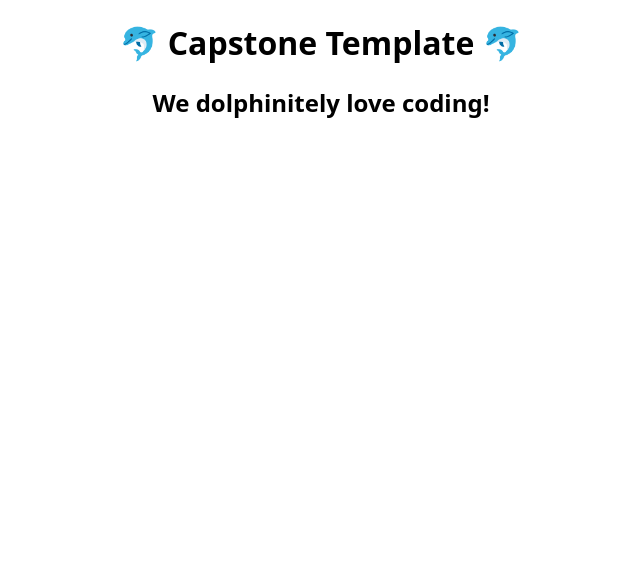
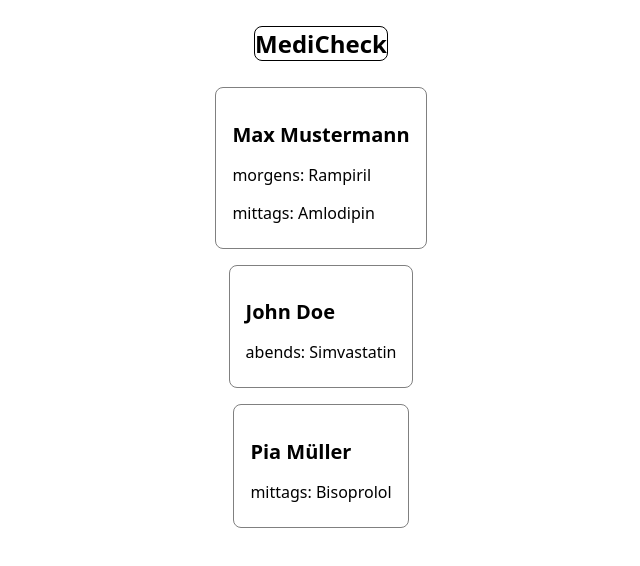
Before and after one commit to rueveydaakuel/MediCeck, a Next.js app: page / in a window 1280 px wide. Shown: the top 566 px of the page, without its empty margins (319-959 px from the left). Built offline with nearby package versions, Linux system fonts and the light colour scheme.

Commit message:
create homePage with sample data

```diff
--- /dev/null
+++ b/data.json
@@ -0,0 +1,35 @@
+{
+  "people": [
+    {
+      "name": "Max Mustermann",
+      "medication": [
+        {
+          "time": "morgens",
+          "details": "Rampiril"
+        },
+        {
+          "time": "mittags",
+          "details": "Amlodipin"
+        }
+      ]
+    },
+    {
+      "name": "John Doe",
+      "medication": [
+        {
+          "time": "abends",
+          "details": "Simvastatin"
+        }
+      ]
+    },
+    {
+      "name": "Pia Müller",
+      "medication": [
+        {
+          "time": "mittags",
+          "details": "Bisoprolol"
+        }
+      ]
+    }
+  ]
+}
--- a/pages/index.js
+++ b/pages/index.js
@@ -1,11 +1,72 @@
-import Heading from "../components/Heading";
-import SubHeading from "../components/SubHeading";
+import React from "react";
+import styled from "styled-components";
+import data from "../data.json";
 
-export default function Home() {
+const Header = styled.h1`
+  border: 1px solid;
+  border-radius: 8px;
+  text-align: center;
+  font-size: 24px;
+  margin-bottom: 16px;
+`;
+
+const HeaderContainer = styled.div`
+  display: flex;
+  justify-content: center;
+  align-items: center;
+  padding: 10px;
+`;
+
+const Card = styled.div`
+  border: 1px solid grey;
+  border-radius: 8px;
+  padding: 16px;
+  margin-bottom: 16px;
+  max-width: 400px;
+`;
+
+const CardContainer = styled.div`
+  display: flex;
+  flex-direction: column;
+  justify-content: center;
+  align-items: center;
+`;
+
+const PersonName = styled.h2`
+  font-size: 20px;
+  margin-bottom: 8px;
+`;
+
+const MedicationDetails = styled.div`
+  font-size: 16px;
+`;
+
+const MedicationTime = styled.p`
+  margin-bottom: 8px;
+`;
+
+const HomePage = () => {
   return (
-    <main>
-      <Heading>🐬 Capstone Template 🐬</Heading>
-      <SubHeading>We dolphinitely love coding!</SubHeading>
-    </main>
+    <div>
+      <HeaderContainer>
+        <Header>MediCheck</Header>
+      </HeaderContainer>
+      <CardContainer>
+        {data.people.map((person, index) => (
+          <Card key={index}>
+            <PersonName>{person.name}</PersonName>
+            <MedicationDetails>
+              {person.medication.map((medication, index) => (
+                <MedicationTime key={index}>
+                  {medication.time}: {medication.details}
+                </MedicationTime>
+              ))}
+            </MedicationDetails>
+          </Card>
+        ))}
+      </CardContainer>
+    </div>
   );
-}
+};
+
+export default HomePage;
```
Also changed, not shown: 1 other file (tests, documents, lock files or other folders).
